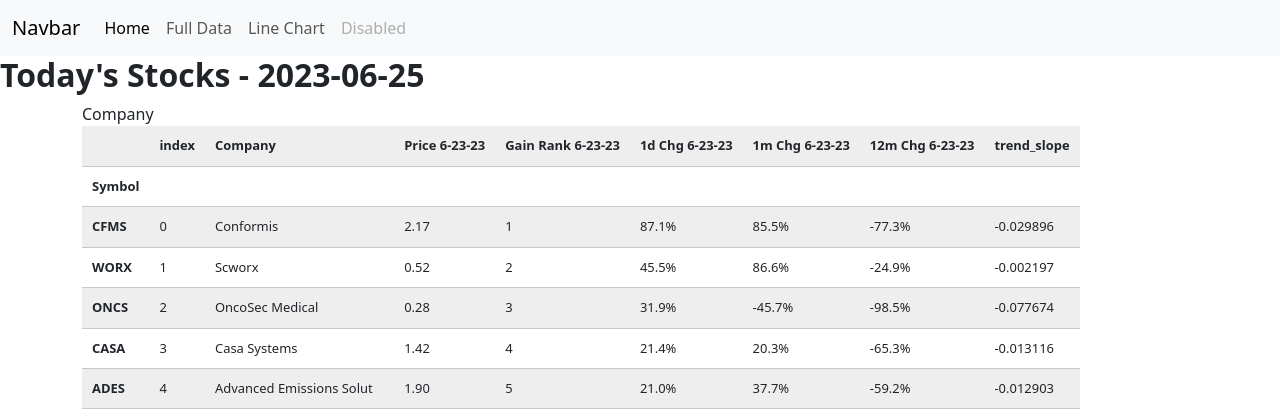
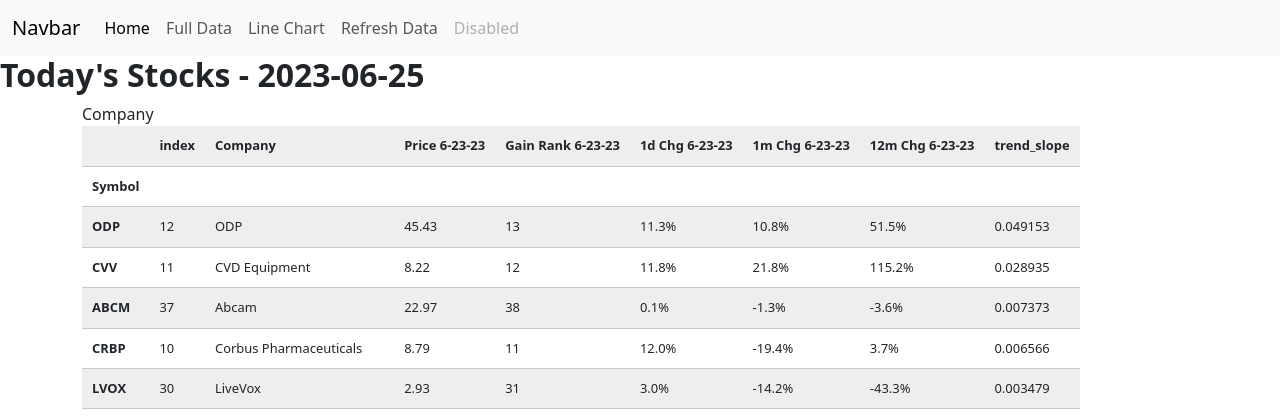
Before and after one commit to Hipsteryoda/flask_stock_visualizer, a Flask app: page /home in a window 1280 px wide. Shown: the top 420 px of the page. Run offline with Flask 3, Linux system fonts and the light colour scheme; data comes from the database, SQL or seed files in the repository; both versions use the stored data as it was after the commit.

Commit message:
added refresh data link to home page header

```diff
--- a/web/app.py
+++ b/web/app.py
@@ -46,7 +46,7 @@
     today_results_df = read_today_results_df()
 
     return render_template('home.html',
-                           tables=[today_results_df.to_html(classes='data')],
+                           tables=[today_results_df.sort_values(['trend_slope'], ascending=False).to_html(classes='data')],
                            values=today_results_df.columns.values,
                            today=get_today())
 
--- a/web/templates/home.html
+++ b/web/templates/home.html
@@ -42,13 +42,16 @@
           <div class="collapse navbar-collapse" id="navbarNav">
             <ul class="navbar-nav">
               <li class="nav-item">
-                <a class="nav-link active" aria-current="page" href="#">Home</a>
+                <a class="nav-link active" aria-current="page" href="{{ url_for('home') }}">Home</a>
               </li>
               <li class="nav-item">
                 <a class="nav-link" href="{{ url_for('data') }}">Full Data</a>
               </li>
               <li class="nav-item">
                 <a class="nav-link" href="{{ url_for('showLineChart') }}">Line Chart</a>
+              </li>
+              <li class="nav-item">
+                <a class="nav-link" href="{{ url_for('rebuild') }}">Refresh Data</a>
               </li>
               <li class="nav-item">
                 <a class="nav-link disabled">Disabled</a>
```
Also changed, not shown: web/db/database.db.
